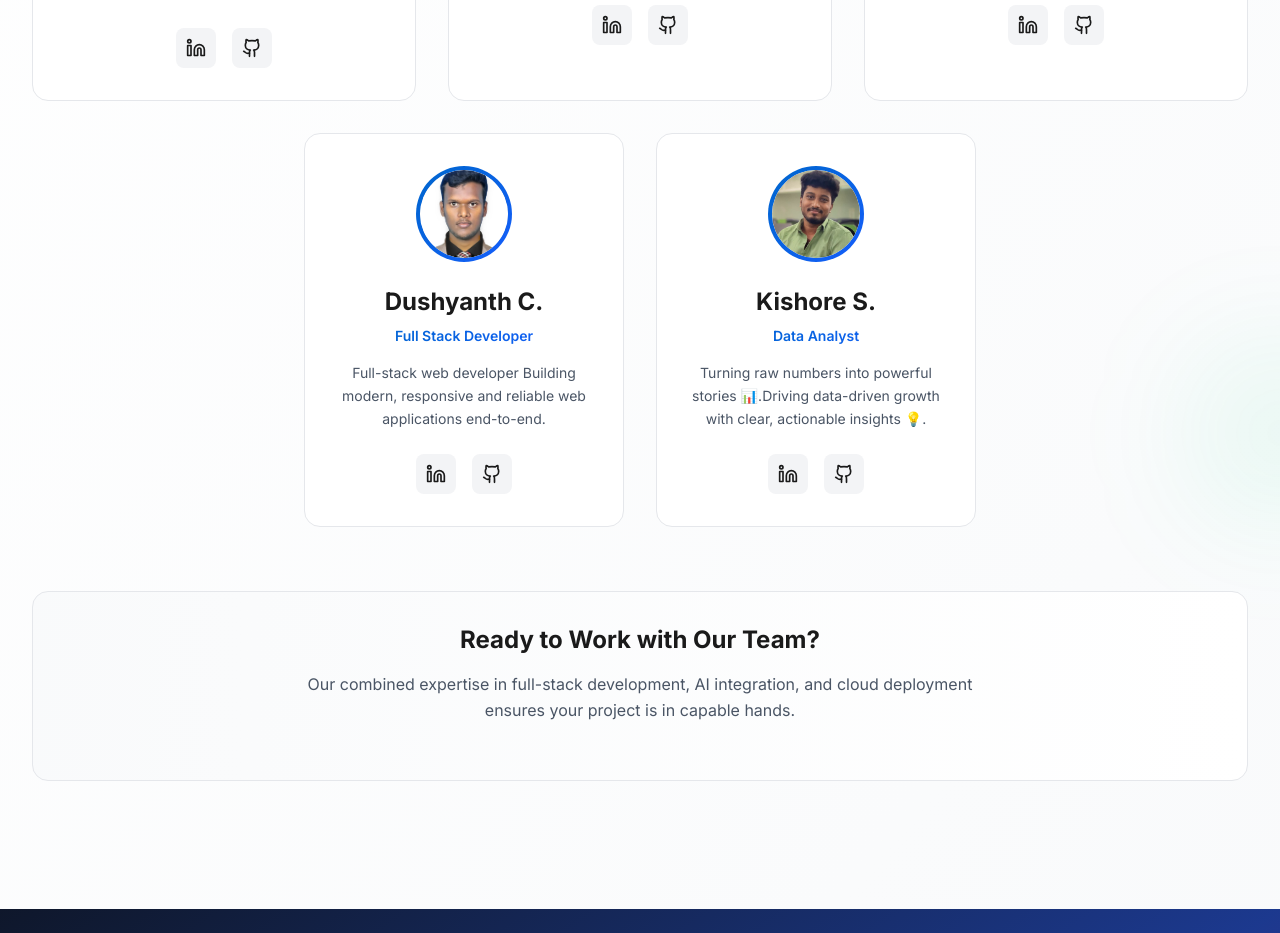
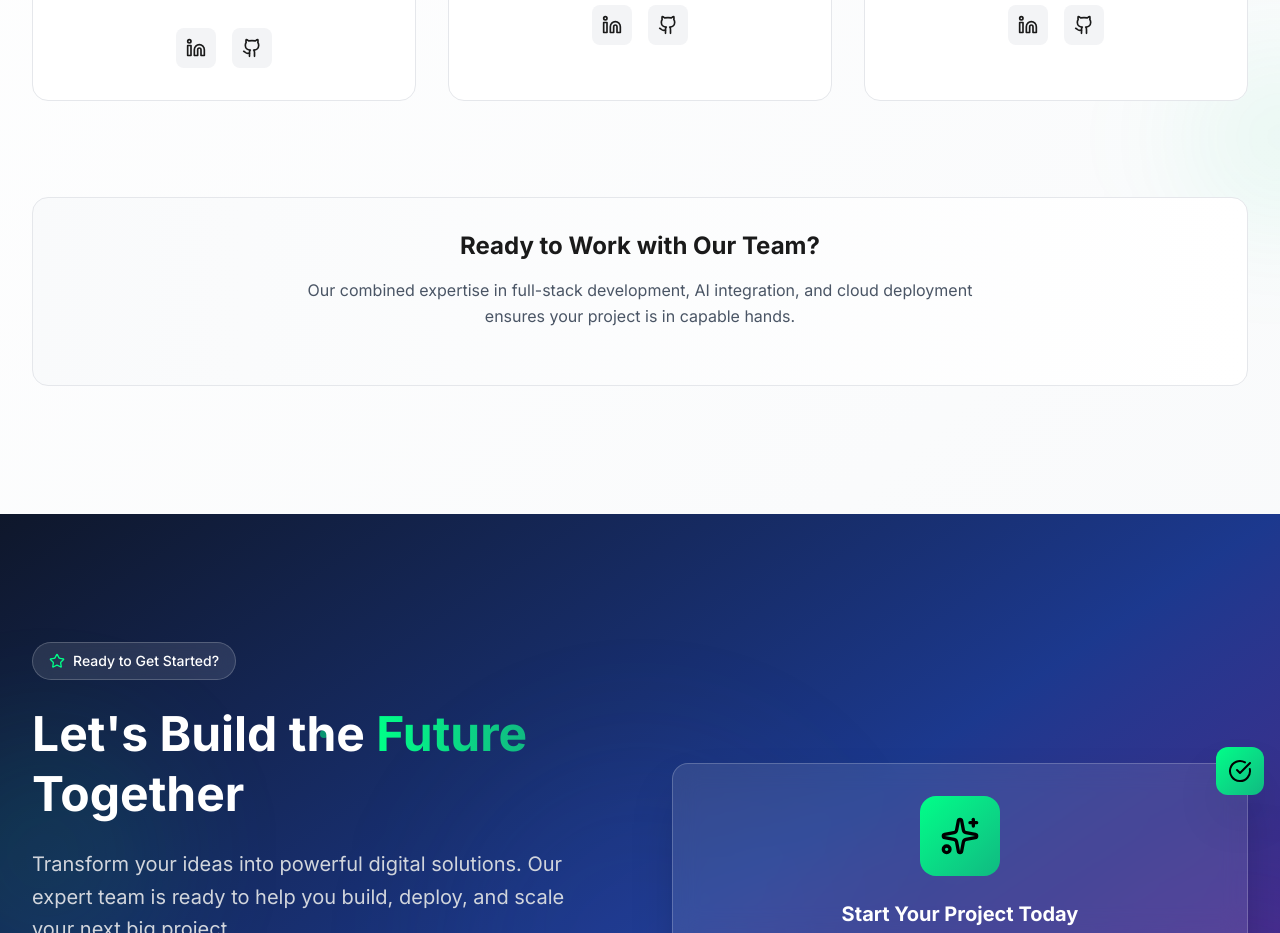
Before and after one commit to Akvora2025/Akvora, a React (Vite) app: page / in a window 1280 px wide. Shown: the part 5280-6213 px from the top of the page. Built offline with nearby package versions, Linux system fonts and the light colour scheme.

Commit message:
founders list

```diff
--- a/src/components/Founders.jsx
+++ b/src/components/Founders.jsx
@@ -56,24 +56,7 @@ const Founders = () => {
       github: 'https://github.com/Balaji200510',
       gradient: 'from-tech-green to-green-600'
     },
-    {
-      name: 'Dushyanth C.',
-      role: 'Full Stack Developer',
-      bio: ' Full-stack web developer Building modern, responsive and reliable web applications end-to-end.',
-      image: '/images/Dushyanth.jpg',
-      linkedin: 'https://www.linkedin.com/in/dushyanth-c-7430b9278?utm_source=share&utm_campaign=share_via&utm_content=profile&utm_medium=android_app ',
-      github: 'https://github.com/dushyanth88',
-      gradient: 'from-tech-blue to-blue-600'
-    },
-    {
-      name: 'Kishore S.',
-      role: 'Data Analyst',
-      bio: 'Turning raw numbers into powerful stories 📊.Driving data-driven growth with clear, actionable insights 💡.',
-      image: '/images/Kishore.jpg',
-      linkedin: 'https://www.linkedin.com/in/kishore-krish-9510bb278?utm_source=share&utm_campaign=share_via&utm_content=profile&utm_medium=android_app ',
-      github: 'https://github.com/kishoreShankar97',
-      gradient: 'from-tech-blue to-blue-600'
-    },
+
   ];
 
   return (
@@ -296,4 +279,5 @@ const Founders = () => {
   );
 };
 
+
 export default Founders;
```
